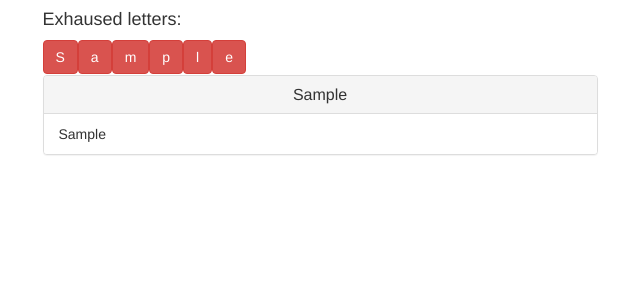
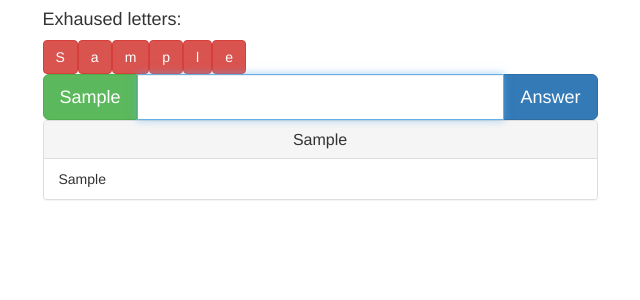
Before and after one commit to VlasovVitaly/goroda, a Django app: page /game/1/detail in a window 1280 px wide. Shown: the top 300 px of the page, without its empty margins (320-960 px from the left). Run offline with Django 3.2, Linux system fonts and the light colour scheme; a user stored in the database is signed in; tables that the repository leaves empty hold one stand-in row (values such as "Sample post"); some libraries are stand-ins or nearby versions.

Commit message:
Make turn form added.

```diff
--- a/game/templates/game/match_detail.html
+++ b/game/templates/game/match_detail.html
@@ -15,13 +15,25 @@
         </div>
     </div>
     <div class="row">
-        <div class="col-md-6 col-md-offset-3">{# TODO make turn form #}</div>
+        <div class="col-md-6 col-md-offset-3">
+            <form id="maketurn_form" method="POST">
+                {% csrf_token %}
+                {# TODO form errors #}
+                <div id="make_turn_input" class="input-group input-group-lg">
+                    {% if match.current_letter %}
+                    <span class="input-group-btn"><label id="current_letter" class="btn btn-success" type="button">{{ match.current_letter }}</label></span>
+                    {% endif %}
+                    {{ turn_form.city }}
+                    <span class="input-group-btn"><button class="btn btn-primary" type="submit">Answer</button></span>
+                </div>
+            </form>
+        </div>
     </div>
     <div class="row">
         <div class="col-md-6 col-md-offset-3">
             <div class="panel panel-default">
                 <div class="panel-heading">
-                    <h3 class="panel-title" align="center">{{ match.current_team_name }}</h3>
+                    <h3 class="panel-title text-center">{{ match.current_team_name }}</h3>
                 </div>
                 {% spaceless %}
                 <ul class="list-group" id="turns_list">
```
